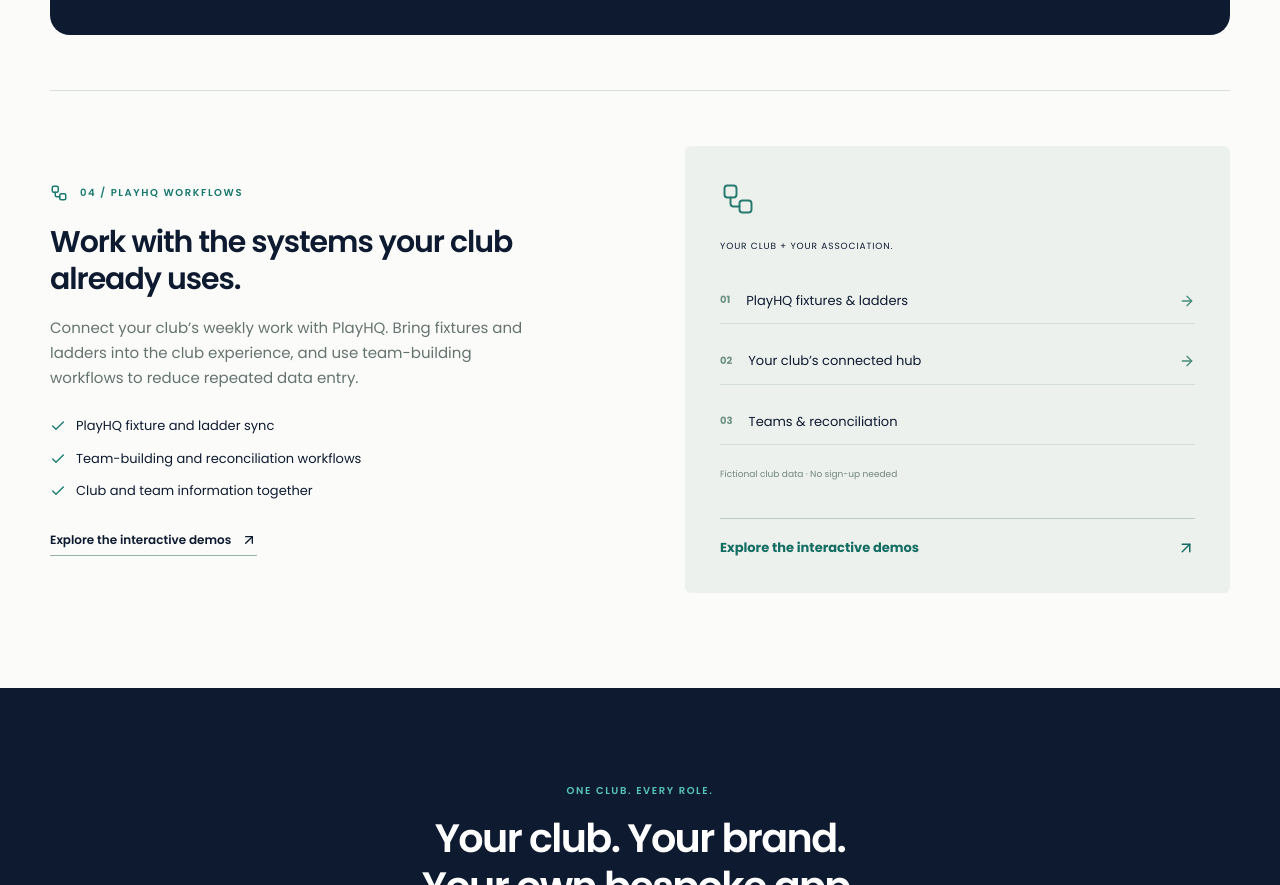
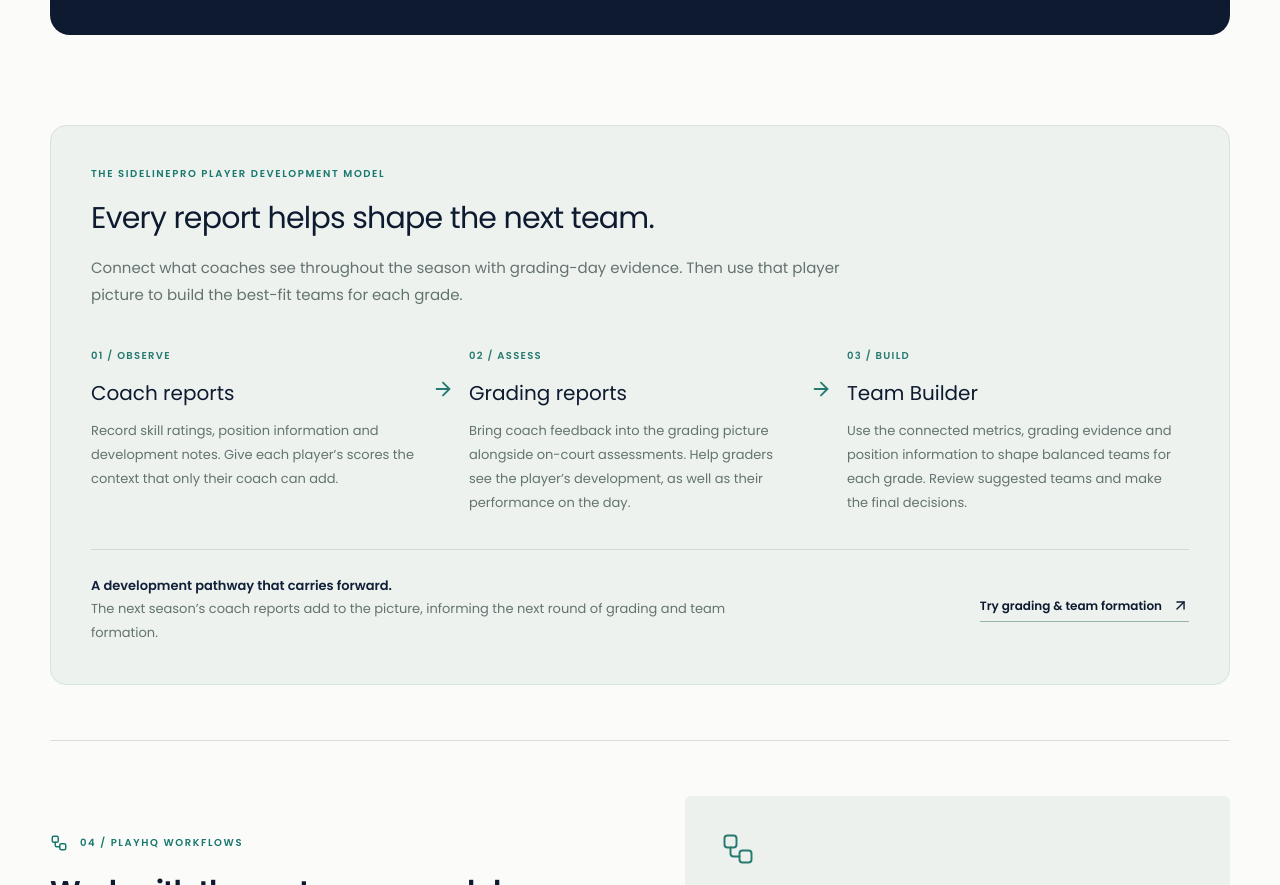
Before and after one commit to fc95k6rjcz-spec/sideline-pro, a Next.js app: page / in a window 1280 px wide. Shown: the part 3480-4365 px from the top of the page. Built offline with nearby package versions, Linux system fonts and the light colour scheme.

Commit message:
Explain player development from coach reports through grading to Team Builder

```diff
--- a/app/home.module.css
+++ b/app/home.module.css
@@ -712,3 +712,19 @@
 .workflowDemo:hover{background:#e4eee9;box-shadow:0 8px 28px #102b4010}
 .workflowDemo:focus-visible{outline:3px solid #227f75;outline-offset:5px}
 .workflowDemoLink{display:flex;align-items:center;justify-content:space-between;gap:15px;margin-top:22px;padding-top:18px;border-top:1px solid #b9cec4;font-size:13px;color:#146d63}
+
+.developmentModel{grid-column:1/-1;padding:40px;background:#edf2ee;border:1px solid #d6e3dc;border-radius:16px}
+.developmentModel h4{font-size:30px;line-height:1.2;letter-spacing:-.025em;margin:18px 0}
+.modelIntro{font-size:15px;line-height:1.8;color:#64736f;max-width:760px}
+.modelSteps{display:grid;grid-template-columns:repeat(3,minmax(0,1fr));gap:36px;list-style:none;margin:34px 0;padding:0}
+.modelSteps li{position:relative;padding-right:15px}
+.modelSteps li>span{font-size:10px;font-weight:600;letter-spacing:.13em;color:#267a70}
+.modelSteps h5{font-size:20px;line-height:1.3;margin:13px 0}
+.modelSteps p{font-size:13px;line-height:1.85;color:#64736f;margin:0}
+.modelSteps li>svg{position:absolute;right:-21px;top:36px;color:#267a70}
+.modelOutcome{border-top:1px solid #cddcd3;padding-top:24px;display:flex;align-items:center;justify-content:space-between;gap:30px}
+.modelOutcome p{max-width:650px;font-size:13px;line-height:1.8;color:#64736f;margin:0}
+.modelOutcome strong{display:block;color:#112039;font-weight:600}
+.modelOutcome a{flex-shrink:0;font-size:12px}
+@media(max-width:1000px){.modelOutcome{display:block}.modelOutcome a{margin-top:20px}}
+@media(max-width:760px){.developmentModel{padding:26px 22px}.developmentModel h4{font-size:26px}.modelIntro{font-size:14px}.modelSteps{grid-template-columns:1fr;gap:28px}.modelSteps li{padding:0 0 20px;border-bottom:1px solid #cddcd3}.modelSteps li:last-child{padding-bottom:0;border:0}.modelSteps li>svg{right:0;top:auto;bottom:-11px;background:#edf2ee;transform:rotate(90deg)}.modelSteps h5{font-size:20px}}
--- a/app/page.tsx
+++ b/app/page.tsx
@@ -10,7 +10,7 @@
 const features = [
   { id: "grading", demoHref: "/demo/demo-center/grading", demoLabel: "Try the grading demo", icon: ClipboardList, tag: "01 / INTELLIGENT GRADING & TEAM FORMATION", title: "A better season starts with better team decisions.", body: "Bring check-in, on-court scores and coach assessments into one grading workflow. Give your committee the context to build balanced teams, with people making the final call.", points: ["Digital grading and player check-in", "Coach insights alongside grading evidence", "Connected team formation"], image: "/lineup-studio-render.png", alt: "Existing SidelinePro mobile line-up screen", caption: "Your weekly line-up, wherever you are.", note: "Product render based on the current app. Demo player labels." },
   { id: "umpires", demoHref: "/demo/demo-center/umpires", demoLabel: "Try the umpire rostering demo", icon: Flag, tag: "02 / UMPIRE ROSTERING", title: "Put your officials in the picture.", body: "Build the roster around availability, accreditations and fair rotation. Keep assignments, confirmations and late changes together, with support for junior umpire development.", points: ["Availability-led allocations", "Confirmations and cancellation management", "Junior umpire mentoring and feedback"] },
-  { id: "development", demoHref: "/demo/demo-center/lineups", demoLabel: "Try the interactive line-up demo", icon: Users, tag: "03 / COACHING & DEVELOPMENT", title: "Connect what coaches see with what players need next.", body: "Give coaches a hub for their squad, line-ups and structured assessments. Keep feedback and development history connected to the evidence your grading committee uses next season.", points: ["Coach assessments and season feedback", "Player development history", "Line-ups, positions and availability"] },
+  { id: "development", demoHref: "/demo/demo-center/lineups", demoLabel: "Try the interactive line-up demo", icon: Users, tag: "03 / COACHING & DEVELOPMENT", title: "Connect what coaches see with what players need next.", body: "Coach reports feed grading reports. That evidence flows into Team Builder, where your committee uses player metrics and position information to form teams suited to each grade.", points: ["Coach reports connected to grading reports", "Player metrics carried into Team Builder", "Team decisions informed by development history"] },
   { id: "playhq", demoHref: "/demo/demo-center", demoLabel: "Explore the interactive demos", icon: Workflow, tag: "04 / PLAYHQ WORKFLOWS", title: "Work with the systems your club already uses.", body: "Connect your club’s weekly work with PlayHQ. Bring fixtures and ladders into the club experience, and use team-building workflows to reduce repeated data entry.", points: ["PlayHQ fixture and ladder sync", "Team-building and reconciliation workflows", "Club and team information together"] },
 ]
 
@@ -38,8 +38,20 @@
         <div className={styles.sectionHead}><p className={styles.eyebrow}>THE SIDELINEPRO DIFFERENCE</p><h2>The work behind the weekend.<br/><span>Finally, connected.</span></h2><p>Grading isn’t separate from development. Umpires aren’t an afterthought. And your club doesn’t operate in isolation from its association. Your software should reflect that.</p></div>
         {features.map((f,i)=><article id={f.id} key={f.id} className={`${styles.feature} ${i===0?styles.featureLead:""}`}>
           <div className={styles.featureCopy}><p className={styles.eyebrow}><f.icon size={18}/>{f.tag}</p><h3>{f.title}</h3><p>{f.body}</p><ul>{f.points.map(p=><li key={p}><Check size={16}/>{p}</li>)}</ul><a className={styles.darkLink} href={f.demoHref}>{f.demoLabel} <ArrowUpRight size={16}/></a></div>
-          {f.image?<figure className={styles.phoneFigure}><PhoneScreenshot/><figcaption>{f.caption}<small>{f.note}</small></figcaption></figure>:<a className={`${styles.workflow} ${styles.workflowDemo}`} href={f.demoHref} aria-label={f.demoLabel}><f.icon size={36} strokeWidth={1.3}/><span>{i===1?"THE RIGHT OFFICIAL. THE RIGHT GAME.":i===2?"A SEASON OF CONNECTED INSIGHT.":"YOUR CLUB + YOUR ASSOCIATION."}</span>{(i===1?["Availability & accreditation", "Allocation & confirmation", "Game day & mentor feedback"]:i===2?["Coach observation", "Assessment & development history", "Informed grading decisions"]:["PlayHQ fixtures & ladders", "Your club’s connected hub", "Teams & reconciliation"]).map((s,j)=><div key={s}><b>0{j+1}</b>{s}{j<2&&<ArrowRight size={16}/>}</div>)}<small>Fictional club data · No sign-up needed</small><strong className={styles.workflowDemoLink}>{f.demoLabel}<ArrowUpRight size={18}/></strong></a>}
-          {i===2&&<CoachReportVideo/>}
+          {f.image?<figure className={styles.phoneFigure}><PhoneScreenshot/><figcaption>{f.caption}<small>{f.note}</small></figcaption></figure>:<a className={`${styles.workflow} ${styles.workflowDemo}`} href={f.demoHref} aria-label={f.demoLabel}><f.icon size={36} strokeWidth={1.3}/><span>{i===1?"THE RIGHT OFFICIAL. THE RIGHT GAME.":i===2?"A SEASON OF CONNECTED INSIGHT.":"YOUR CLUB + YOUR ASSOCIATION."}</span>{(i===1?["Availability & accreditation", "Allocation & confirmation", "Game day & mentor feedback"]:i===2?["Coach reports", "Grading reports", "Team Builder"]:["PlayHQ fixtures & ladders", "Your club’s connected hub", "Teams & reconciliation"]).map((s,j)=><div key={s}><b>0{j+1}</b>{s}{j<2&&<ArrowRight size={16}/>}</div>)}<small>Fictional club data · No sign-up needed</small><strong className={styles.workflowDemoLink}>{f.demoLabel}<ArrowUpRight size={18}/></strong></a>}
+          {i===2&&<><CoachReportVideo/>
+            <section className={styles.developmentModel} aria-labelledby="development-model-title">
+              <p className={styles.eyebrow}>THE SIDELINEPRO PLAYER DEVELOPMENT MODEL</p>
+              <h4 id="development-model-title">Every report helps shape the next team.</h4>
+              <p className={styles.modelIntro}>Connect what coaches see throughout the season with grading-day evidence. Then use that player picture to build the best-fit teams for each grade.</p>
+              <ol className={styles.modelSteps}>
+                <li><span>01 / OBSERVE</span><h5>Coach reports</h5><p>Record skill ratings, position information and development notes. Give each player’s scores the context that only their coach can add.</p><ArrowRight aria-hidden="true" size={22}/></li>
+                <li><span>02 / ASSESS</span><h5>Grading reports</h5><p>Bring coach feedback into the grading picture alongside on-court assessments. Help graders see the player’s development, as well as their performance on the day.</p><ArrowRight aria-hidden="true" size={22}/></li>
+                <li><span>03 / BUILD</span><h5>Team Builder</h5><p>Use the connected metrics, grading evidence and position information to shape balanced teams for each grade. Review suggested teams and make the final decisions.</p></li>
+              </ol>
+              <div className={styles.modelOutcome}><p><strong>A development pathway that carries forward.</strong> The next season’s coach reports add to the picture, informing the next round of grading and team formation.</p><a className={styles.darkLink} href="/demo/demo-center/grading">Try grading &amp; team formation <ArrowUpRight size={17}/></a></div>
+            </section>
+          </>}
         </article>)}
       </section>
       <section id="people" className={`${styles.section} ${styles.people}`}><p className={styles.eyebrow}>ONE CLUB. EVERY ROLE.</p><h2>Your club. Your brand.<br/>Your own bespoke app.</h2><p className={styles.bespokeIntro}>Give your community an app that feels unmistakably yours. Built around your club’s identity and the way your people run their season.</p><div className={styles.bespokeShowcase}>
```
